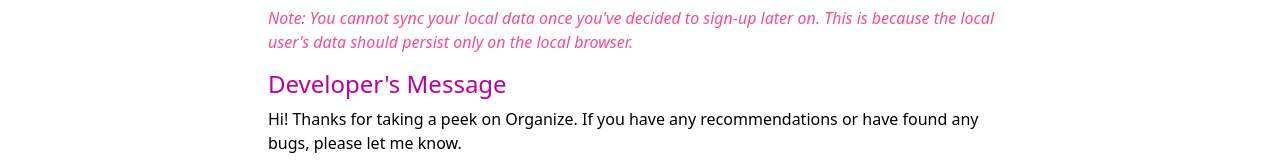
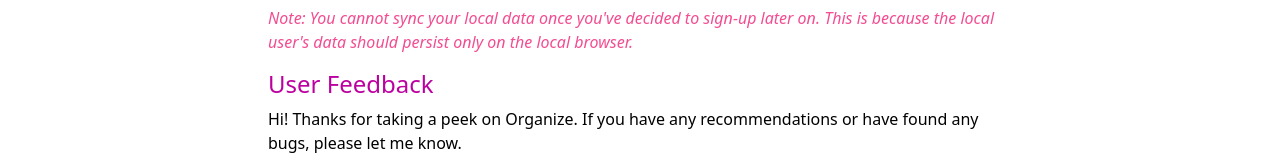
Before and after one commit to roiceee/organize, a Next.js app: page /about in a window 1280 px wide. Shown: the part 572-732 px from the top of the page. Built offline with nearby package versions, Linux system fonts and the light colour scheme; no server answers.

Commit message:
add user feedback

```diff
--- a/pages/about.tsx
+++ b/pages/about.tsx
@@ -75,7 +75,7 @@ function About() {
             </article>
             <article>
               <header>
-                <h4 className="text-action">Developer&apos;s Message</h4>
+                <h4 className="text-action">User Feedback</h4>
                 <p>
                   Hi! Thanks for taking a peek on Organize. If you have any
                   recommendations or have found any bugs, please let me know.
```
